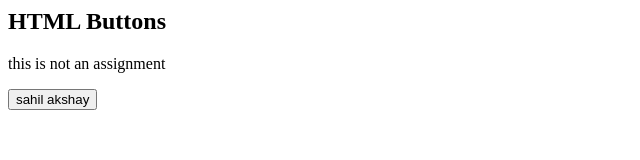
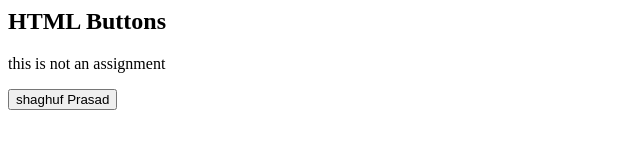
Before and after one commit to shaghuf/assignment, a plain HTML site: page index.html in a window 1280 px wide. Shown: the full height of the page, 0-640 px from the left. Drawn offline with Linux system fonts and the light colour scheme.

Commit message:
Update index.html

```diff
--- a/index.html
+++ b/index.html
@@ -4,7 +4,7 @@
 <h2>HTML Buttons</h2>
 <p>this is not an  assignment</p>
 
-<button>sahil akshay</button>
+<button>shaghuf Prasad</button>
 
 </body>
 </html>
```
